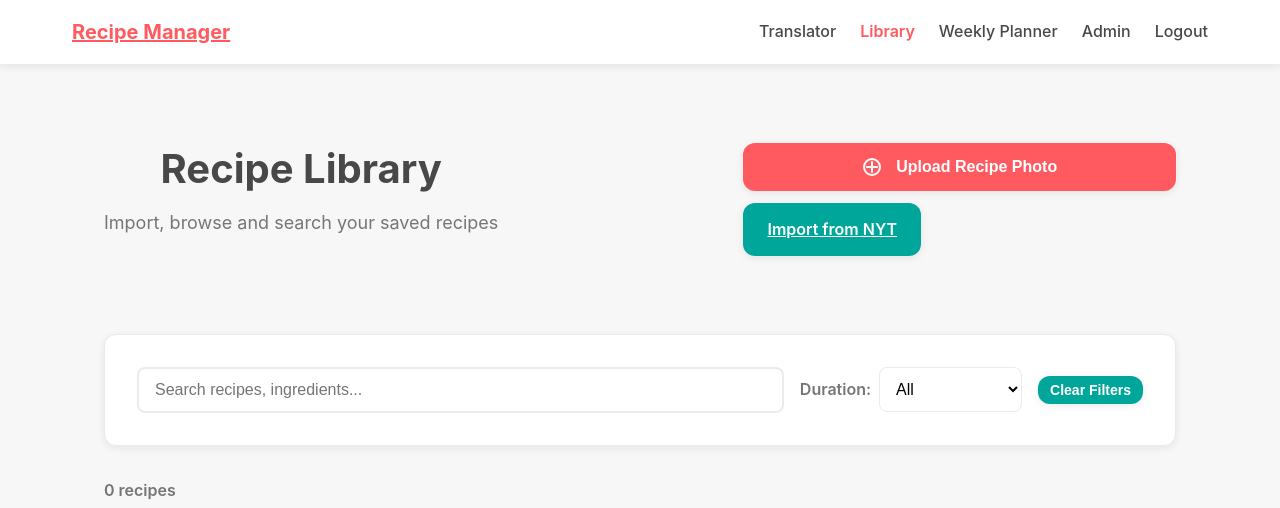
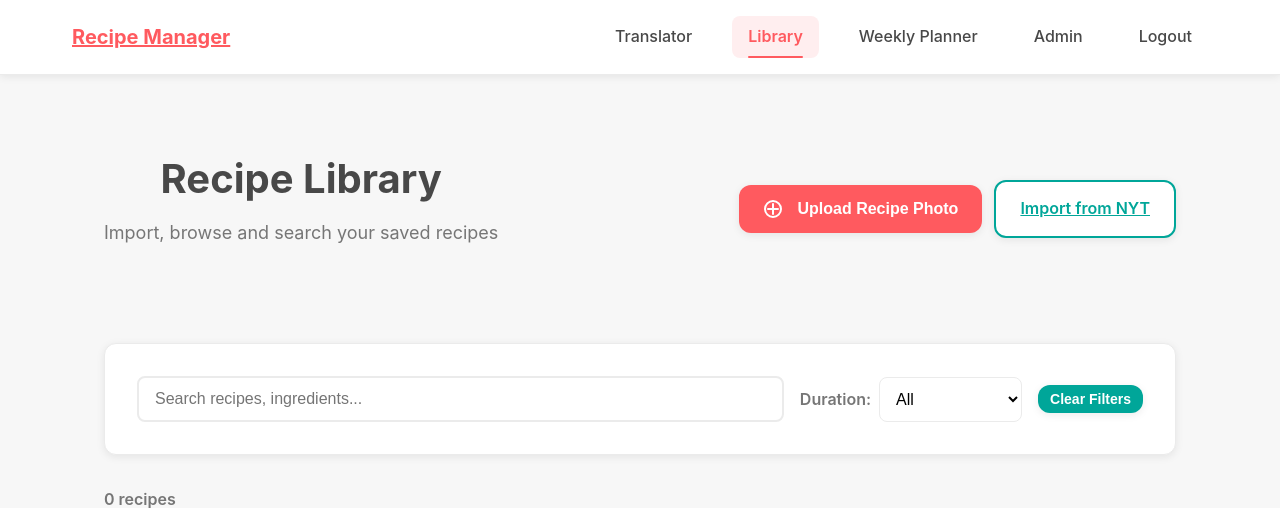
Before and after one commit to ladkam/Test, a Flask app: page /library in a window 1280 px wide. Shown: the top 508 px of the page. Run offline with Flask 3, Linux system fonts and the light colour scheme; a user stored in the database is signed in; data that the repository does not hold is empty; some libraries are stand-ins or nearby versions.

Commit message:
Fix OCR recipe saving and improve UI/UX consistency
Fixes:
- Recipe instructions now properly saved and displayed in recipe view
- Formatted recipe content from ingredients and instructions arrays
- Content_translated and content_original now properly populated

UI/UX Improvements:
- Enhanced navigation with active state indicators and hover effects
- Improved button alignment across all pages
- Added btn-block class for full-width buttons where appropriate
- Consistent button styling for library and planner headers
- Better visual hierarchy for action buttons
- Added modal-actions class for consistent modal button layout
- Improved library/planner action button styling with outlined secondary buttons

Responsive Design:
- Mobile-friendly navigation that wraps on small screens
- Library and planner headers stack vertically on mobile
- Full-width buttons on mobile for better touch targets
- Modal actions stack vertically on small screens
- Improved spacing and touch targets throughout

Button Improvements:
- Removed default width:100% from btn-primary
- Added min-width for better button sizing
- Consistent gap spacing between button groups
- Outlined style for secondary buttons in headers
- White-space nowrap for action buttons

```diff
--- a/static/css/style.css
+++ b/static/css/style.css
@@ -532,11 +546,32 @@ small a:hover {
     color: var(--text-primary);
     text-decoration: none;
     font-weight: 500;
-    transition: color 0.2s;
+    transition: all 0.2s;
+    padding: 0.5rem 1rem;
+    border-radius: 8px;
+    position: relative;
 }
 
 .nav-link:hover {
     color: var(--primary-color);
+    background: rgba(255, 90, 95, 0.05);
+}
+
+.nav-link.active {
+    color: var(--primary-color);
+    background: rgba(255, 90, 95, 0.1);
+    font-weight: 600;
+}
+
+.nav-link.active::after {
+    content: '';
+    position: absolute;
+    bottom: 0;
+    left: 1rem;
+    right: 1rem;
+    height: 2px;
+    background: var(--primary-color);
+    border-radius: 2px;
 }
 
 /* Login Page */
@@ -1316,6 +1351,26 @@ textarea:focus {
     display: flex;
     gap: 0.75rem;
     flex-wrap: wrap;
+    align-items: center;
+}
+
+.library-actions .btn {
+    white-space: nowrap;
+}
+
+.library-actions .btn-primary {
+    min-width: 200px;
+}
+
+.library-actions .btn-secondary {
+    border: 2px solid var(--secondary-color);
+    background: white;
+    color: var(--secondary-color);
+}
+
+.library-actions .btn-secondary:hover {
+    background: var(--secondary-color);
+    color: white;
 }
 
 .search-card {
--- a/static/js/library.js
+++ b/static/js/library.js
@@ -590,11 +590,28 @@ async function saveExtractedRecipe(event) {
         return;
     }
 
+    // Format content from ingredients and instructions
+    let contentFormatted = '';
+    if (ingredients.length > 0) {
+        contentFormatted += '## Ingredients\n\n';
+        ingredients.forEach(ing => {
+            contentFormatted += `- ${ing}\n`;
+        });
+        contentFormatted += '\n';
+    }
+
+    if (instructions.length > 0) {
+        contentFormatted += '## Instructions\n\n';
+        instructions.forEach((inst, idx) => {
+            contentFormatted += `${idx + 1}. ${inst}\n`;
+        });
+    }
+
     // Prepare recipe data
     const recipeData = {
         title: title,
-        content: '', // Will be generated from ingredients and instructions
-        content_original: '',
+        content: contentFormatted,
+        content_original: contentFormatted,
         ingredients: ingredients,
         instructions: instructions,
         prep_time: prepTime ? `${prepTime} minutes` : null,
--- a/templates/index.html
+++ b/templates/index.html
@@ -66,7 +66,7 @@
                         <small>Recipes are automatically converted to metric and translated</small>
                     </div>
 
-                    <button type="submit" id="submitBtn" class="btn btn-primary">
+                    <button type="submit" id="submitBtn" class="btn btn-primary btn-block">
                         <span class="btn-text">Translate Recipe</span>
                         <span class="btn-loader" style="display: none;">
                             <span class="spinner"></span> Processing...
--- a/templates/library.html
+++ b/templates/library.html
@@ -117,8 +117,8 @@
                 <p>Extracting recipe from image...</p>
             </div>
 
-            <div style="margin-top: 1.5rem; text-align: right;">
-                <button id="cancelUpload" class="btn btn-secondary" style="margin-right: 0.5rem;">Cancel</button>
+            <div class="modal-actions" style="margin-top: 1.5rem;">
+                <button id="cancelUpload" class="btn btn-secondary">Cancel</button>
                 <button id="processImage" class="btn btn-primary" disabled>Extract Recipe</button>
             </div>
         </div>
@@ -165,8 +165,8 @@
                     </label>
                 </div>
 
-                <div style="margin-top: 1.5rem; text-align: right;">
-                    <button type="button" id="cancelReview" class="btn btn-secondary" style="margin-right: 0.5rem;">Cancel</button>
+                <div class="modal-actions" style="margin-top: 1.5rem;">
+                    <button type="button" id="cancelReview" class="btn btn-secondary">Cancel</button>
                     <button type="submit" class="btn btn-primary">Save to Library</button>
                 </div>
             </form>
```
Also changed, not shown: other parts of static/css/style.css (+92 -2 lines).
